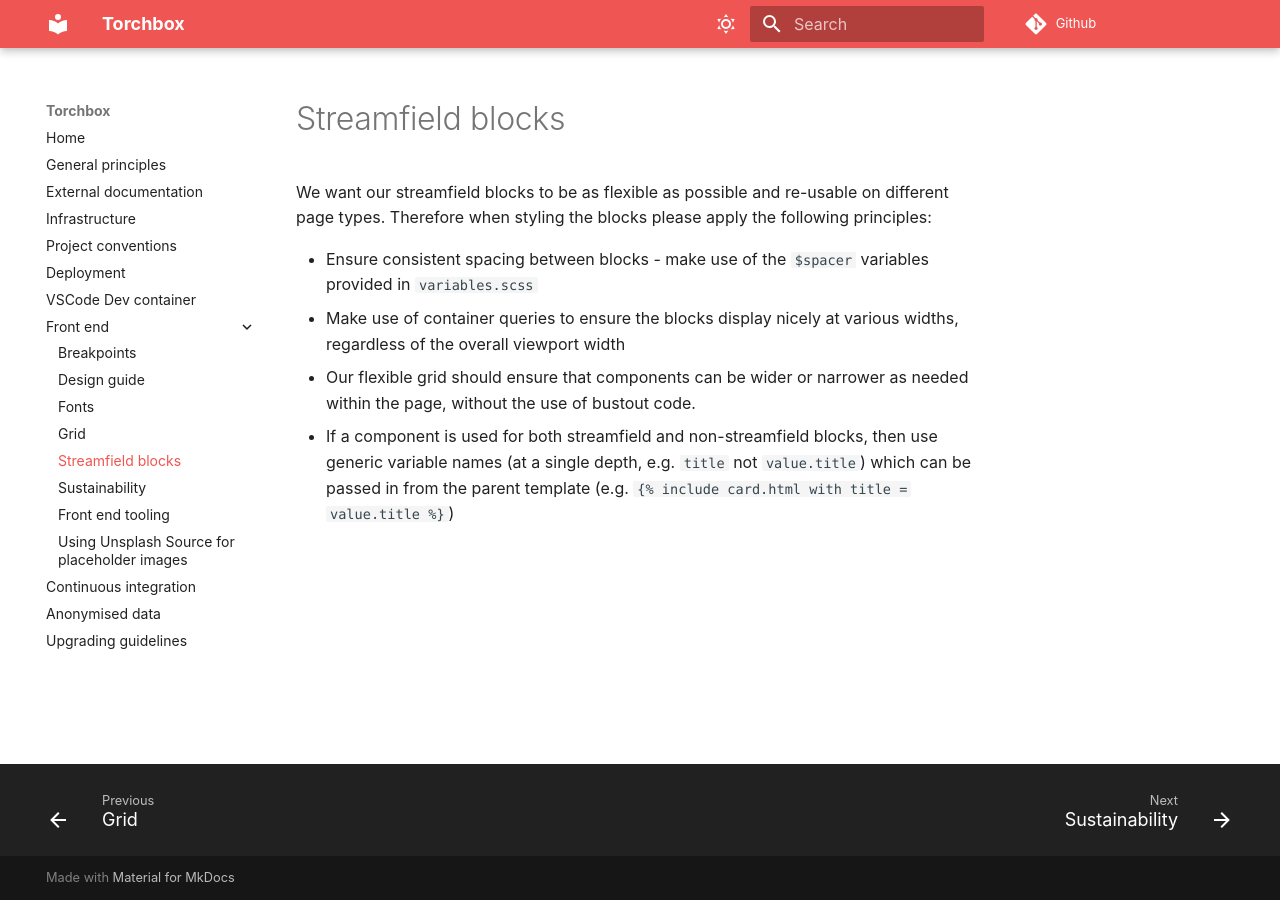
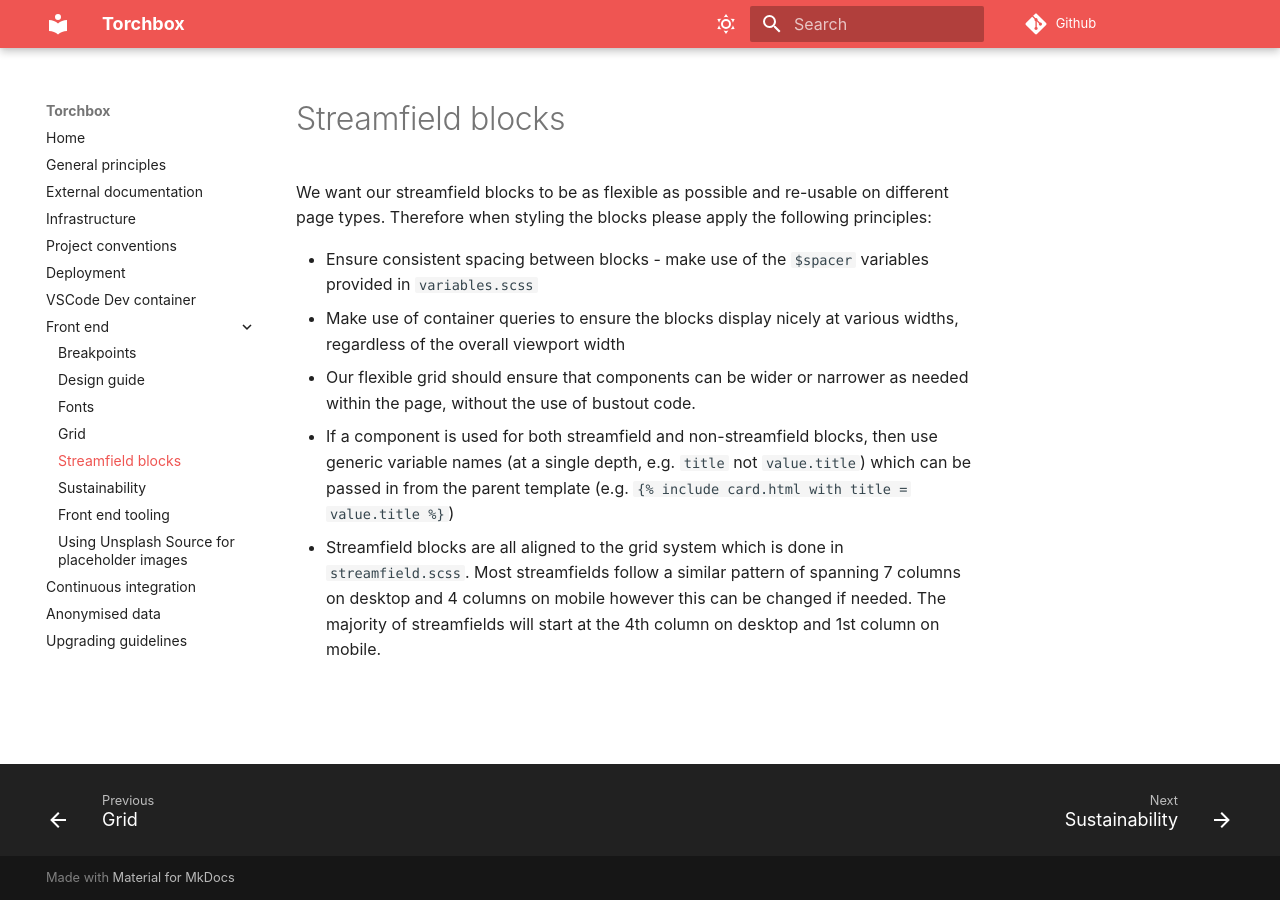
Before and after one commit to torchbox/torchbox.com, an MkDocs documentation site: the page built from docs/front-end/streamfield-blocks.md, in a window 1280 px wide. Built offline with MkDocs 1.6.1 and Material for MkDocs 9.7.7, drawn with Linux system fonts in a browser that asks for light colours; comment, search, counter and statistics services are not loaded.

Commit message:
add a note to the docs about streamfields and the grid

```diff
--- a/docs/front-end/streamfield-blocks.md
+++ b/docs/front-end/streamfield-blocks.md
@@ -6,3 +6,4 @@ We want our streamfield blocks to be as flexible as possible and re-usable on di
 - Make use of container queries to ensure the blocks display nicely at various widths, regardless of the overall viewport width
 - Our flexible grid should ensure that components can be wider or narrower as needed within the page, without the use of bustout code.
 - If a component is used for both streamfield and non-streamfield blocks, then use generic variable names (at a single depth, e.g. `title` not `value.title`) which can be passed in from the parent template (e.g. `{% include card.html with title = value.title %}`)
+- Streamfield blocks are all aligned to the grid system which is done in `streamfield.scss`. Most streamfields follow a similar pattern of spanning 7 columns on desktop and 4 columns on mobile however this can be changed if needed. The majority of streamfields will start at the 4th column on desktop and 1st column on mobile.
```
